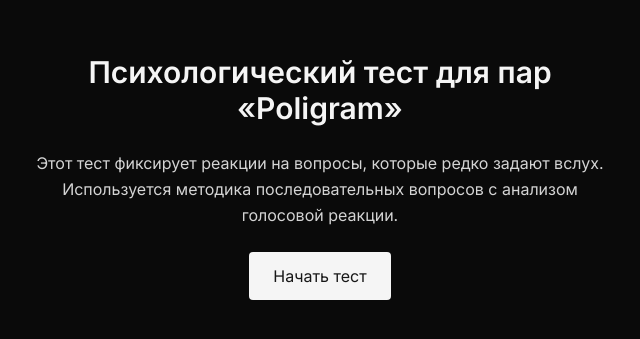
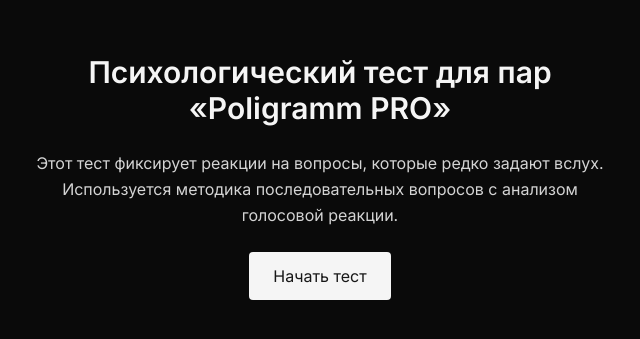
Before and after one commit to vovatimofeev-bit/frontend-app, a Next.js app: page /pro in a window 1280 px wide. Shown: the part 223-562 px from the top of the page, without its empty margins (320-960 px from the left). Built offline with nearby package versions, Linux system fonts and the light colour scheme.

Commit message:
Save current working version

```diff
--- a/app/pro/page.tsx
+++ b/app/pro/page.tsx
@@ -202,7 +202,7 @@
       <main className="min-h-screen bg-neutral-950 text-neutral-100 flex items-center justify-center px-6">
         <div className="max-w-xl text-center space-y-6">
           <h1 className="text-3xl font-semibold">
-            Психологический тест для пар «Poligram»
+            Психологический тест для пар «Poligramm PRO»
           </h1>
           <p className="text-neutral-300 leading-relaxed">
             Этот тест фиксирует реакции на вопросы, которые редко задают вслух.
```
